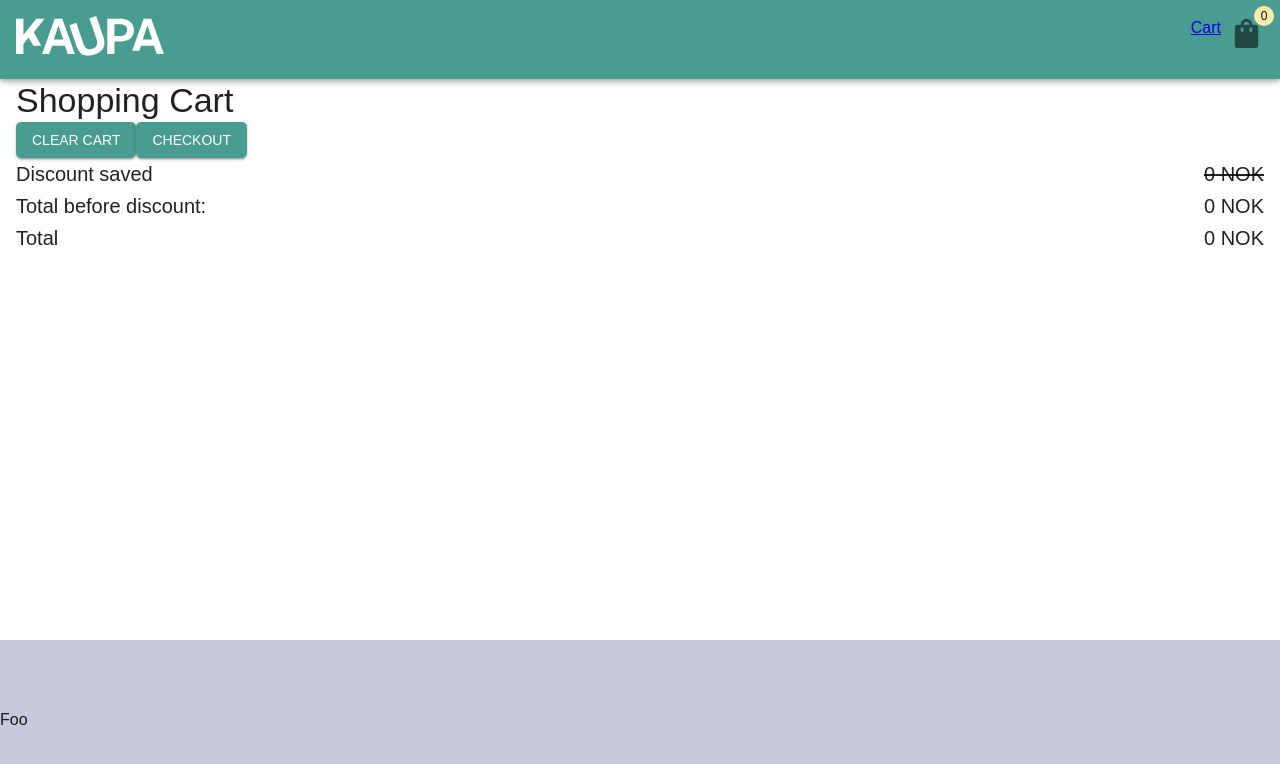
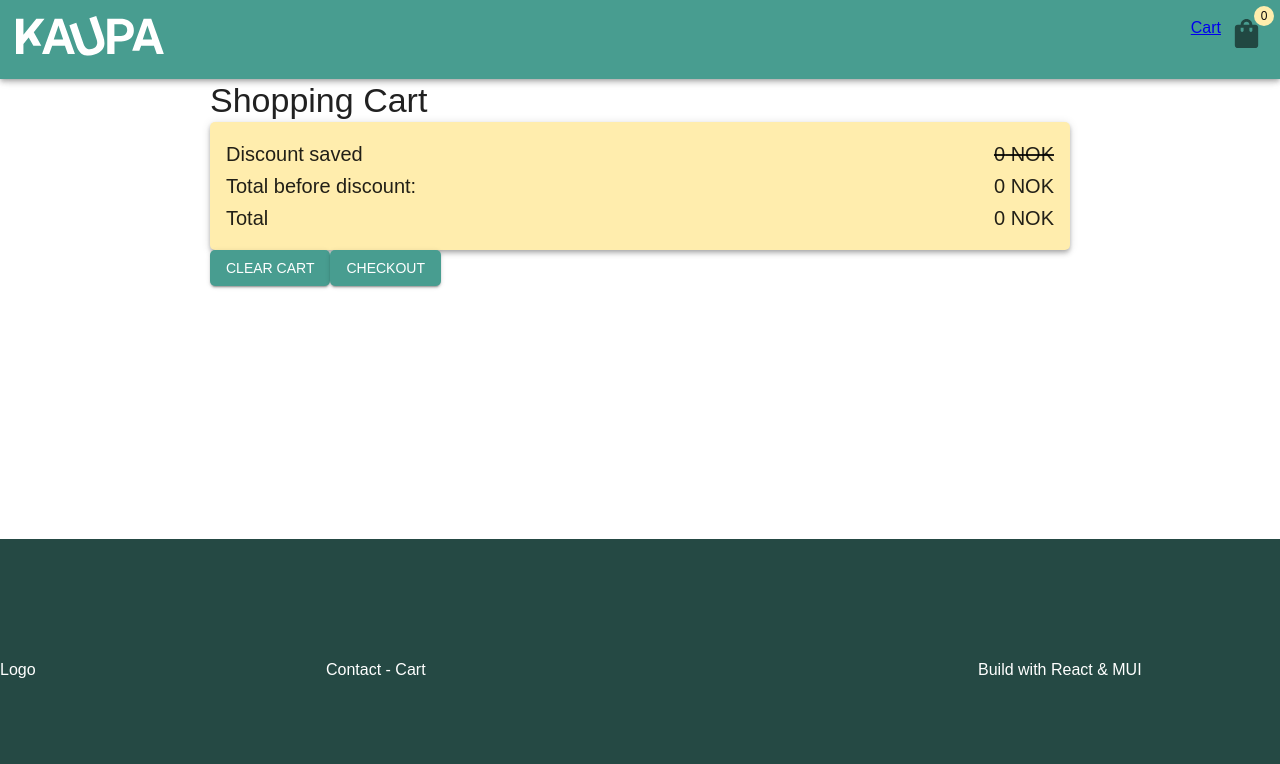
Before and after one commit to mariusrundereim/fed-frameworks-ca-marius, a React (Vite) app: page /cart in a window 1280 px wide. Shown: the top 764 px of the page. Built offline with nearby package versions, Linux system fonts and the light colour scheme.

Commit message:
contact page added with contact form

```diff
--- a/package.json
+++ b/package.json
@@ -19,6 +19,7 @@
     "@mui/material": "^5.15.14",
     "react": "^18.2.0",
     "react-dom": "^18.2.0",
+    "react-hook-form": "^7.51.2",
     "react-router-dom": "^6.22.3",
     "zustand": "^4.5.2"
   },
--- a/src/components/Cards/CartCard/index.tsx
+++ b/src/components/Cards/CartCard/index.tsx
@@ -4,7 +4,6 @@ import { CartItem } from "../../../services/store/store";
 import { Link } from "react-router-dom";
 
 import { Box } from "@mui/material";
-import { Paper } from "@mui/material";
 import { Typography } from "@mui/material";
 import Button from "@mui/material/Button";
 import ButtonGroup from "@mui/material/ButtonGroup";
@@ -41,22 +40,12 @@ function CartCard({ item, product }: CartCardProps) {
   return (
     <>
       <Box
-        sx={{
-          display: "flex",
-          flexWrap: "wrap",
-          "& > :not(style)": {
-            m: 1,
-            p: 1,
-            width: "100%",
-            direction: "row",
-          },
-        }}
-      >
-        <Paper>
-          <Box
+        component="article"
         display="flex"
+        flexDirection={{ xs: "column", md: "row" }}
         justifyContent="space-between"
         alignItems="center"
+        padding={1}
       >
         <Typography variant="h5">
           <Link
@@ -77,13 +66,9 @@ function CartCard({ item, product }: CartCardProps) {
             <Button variant="outlined">{quantity}</Button>
             <Button onClick={handleIncreaseQty}>+</Button>
           </ButtonGroup>
-              <Typography variant="h5">
-                Price: {roundedDiscPrice} NOK
-              </Typography>
+          <Typography variant="h5">{roundedDiscPrice} NOK</Typography>
           <DeleteIcon onClick={handleDeleteItem} />
         </Box>
-          </Box>
-        </Paper>
       </Box>
     </>
   );
--- /dev/null
+++ b/src/components/ContactForm/index.tsx
@@ -0,0 +1,96 @@
+import { useForm } from "react-hook-form";
+import { Controller } from "react-hook-form";
+
+import { Button } from "@mui/material";
+import { Grid } from "@mui/material";
+import { TextField } from "@mui/material";
+
+interface FormData {
+  firstName: string;
+  subject: string;
+  email: string;
+  body: string;
+}
+
+function ContactForm() {
+  const {
+    control,
+    handleSubmit,
+    formState: { errors },
+  } = useForm<FormData>();
+
+  const onSubmit = (data: FormData) => {
+    console.log(data);
+  };
+  return (
+    <>
+      <Grid container direction={"column"} gap={3} width={"500px"}>
+        <form onSubmit={handleSubmit(onSubmit)}>
+          <Grid container>
+            <Controller
+              control={control}
+              name="firstName"
+              rules={{ required: "First name is required" }}
+              render={({ field }) => (
+                <TextField
+                  variant="outlined"
+                  label="First Name"
+                  onChange={field.onChange}
+                  value={field.value}
+                  helperText={errors.firstName?.message}
+                />
+              )}
+            />
+            <Controller
+              control={control}
+              name="subject"
+              rules={{ required: "Subject is required" }}
+              render={({ field }) => (
+                <TextField
+                  variant="outlined"
+                  label="Subject"
+                  onChange={field.onChange}
+                  value={field.value}
+                  helperText={errors.subject?.message}
+                />
+              )}
+            />
+            <Controller
+              control={control}
+              name="email"
+              rules={{ required: "Email is required" }}
+              render={({ field }) => (
+                <TextField
+                  variant="outlined"
+                  label="Email"
+                  onChange={field.onChange}
+                  value={field.value}
+                  helperText={errors.email?.message}
+                />
+              )}
+            />
+            <Controller
+              control={control}
+              name="body"
+              rules={{ required: "Text is required" }}
+              render={({ field }) => (
+                <TextField
+                  variant="outlined"
+                  label="Message"
+                  onChange={field.onChange}
+                  value={field.value}
+                  helperText={errors.body?.message}
+                />
+              )}
+            />
+            <Button variant="outlined" type="submit" sx={{ marginTop: "2rem" }}>
+              Submit
+            </Button>
+          </Grid>
+        </form>
+      </Grid>
+    </>
+  );
+}
+
+export default ContactForm;
--- a/src/components/layout/Footer/index.tsx
+++ b/src/components/layout/Footer/index.tsx
@@ -1,5 +1,8 @@
 import { Box } from "@mui/material";
+import { useTheme } from "@mui/material";
+import { Grid } from "@mui/material";
 function Footer() {
+  const theme = useTheme();
   return (
     <>
       <Box
@@ -8,9 +11,23 @@ function Footer() {
         width="100%"
         display="flex"
         alignItems="center"
-        sx={{ background: "#c8c9db" }}
+        sx={{
+          flexGrow: 1,
+          color: theme.palette.common.white,
+          backgroundColor: theme.palette.primary.dark,
+        }}
       >
-        Foo
+        <Grid container spacing={3}>
+          <Grid item md>
+            Logo
+          </Grid>
+          <Grid item md={6}>
+            Contact - Cart
+          </Grid>
+          <Grid item md>
+            Build with React & MUI
+          </Grid>
+        </Grid>
       </Box>
     </>
   );
--- a/src/pages/Cart/index.tsx
+++ b/src/pages/Cart/index.tsx
@@ -4,7 +4,10 @@ import { Box, Typography } from "@mui/material";
 import { Button } from "@mui/material";
 import { Stack } from "@mui/material";
 import { Link } from "react-router-dom";
+import { Paper } from "@mui/material";
+import { useTheme } from "@mui/material";
 function Cart() {
+  const theme = useTheme();
   const clearCart = useStore((state) => state.clearCart);
   const { cart } = useStore();
   const { products } = useStore();
@@ -14,16 +17,10 @@ function Cart() {
   const total = useStore((state) => state.totalPrice)();
   return (
     <>
+      <Box maxWidth="860px" margin="0 auto">
         <Typography variant="h4">Shopping Cart</Typography>
-      <Box>
-        <Button variant="contained" onClick={clearCart}>
-          Clear cart
-        </Button>
-        <Link to="/checkout">
-          <Button variant="contained">Checkout</Button>
-        </Link>
-      </Box>
-      <Stack direction="column">
+
+        <Paper elevation={6}>
           {cart.map((item) => {
             const product = products.find((product) => product.id === item.id);
             if (product) {
@@ -31,8 +28,14 @@ function Cart() {
             }
             return null;
           })}
-      </Stack>
-      <Box>
+        </Paper>
+        <Paper
+          elevation={4}
+          sx={{
+            padding: "1rem",
+            backgroundColor: theme.palette.secondary.main,
+          }}
+        >
           <Stack
             direction={{ xs: "column", sm: "row" }}
             justifyContent="space-between"
@@ -57,6 +60,15 @@ function Cart() {
             <Typography variant="h6">Total</Typography>
             <Typography variant="h6">{total} NOK</Typography>
           </Stack>
+        </Paper>
+        <Box>
+          <Button variant="contained" onClick={clearCart}>
+            Clear cart
+          </Button>
+          <Link to="/checkout">
+            <Button variant="contained">Checkout</Button>
+          </Link>
+        </Box>
       </Box>
     </>
   );
--- /dev/null
+++ b/src/pages/Contact/index.tsx
@@ -0,0 +1,12 @@
+import ContactForm from "../../components/ContactForm";
+import { Typography } from "@mui/material";
+function ContactPage() {
+  return (
+    <>
+      <Typography variant="h4">Contact</Typography>
+      <ContactForm />
+    </>
+  );
+}
+
+export default ContactPage;
--- a/src/router/index.tsx
+++ b/src/router/index.tsx
@@ -4,6 +4,7 @@ import Home from "../pages/Home";
 import Cart from "../pages/Cart";
 import SingleProduct from "../pages/SingleProduct";
 import CheckoutPage from "../pages/Checkout";
+import ContactPage from "../pages/Contact";
 function Router() {
   return (
     <Routes>
@@ -11,6 +12,7 @@ function Router() {
         <Route index element={<Home />} />
         <Route path="/cart" element={<Cart />} />
         <Route path="/checkout" element={<CheckoutPage />} />
+        <Route path="/contact" element={<ContactPage />} />
         <Route path="/:productId" element={<SingleProduct />} />
       </Route>
     </Routes>
--- a/src/router/layout/index.tsx
+++ b/src/router/layout/index.tsx
@@ -10,6 +10,7 @@ function Layout() {
         sx={{
           minHeight: "100vh",
           display: "flex",
+
           flexDirection: "column",
           width: "100%",
         }}
```
Also changed, not shown: 1 other file (tests, documents, lock files or other folders). Lines whose indentation alone changed are shown as unchanged.
